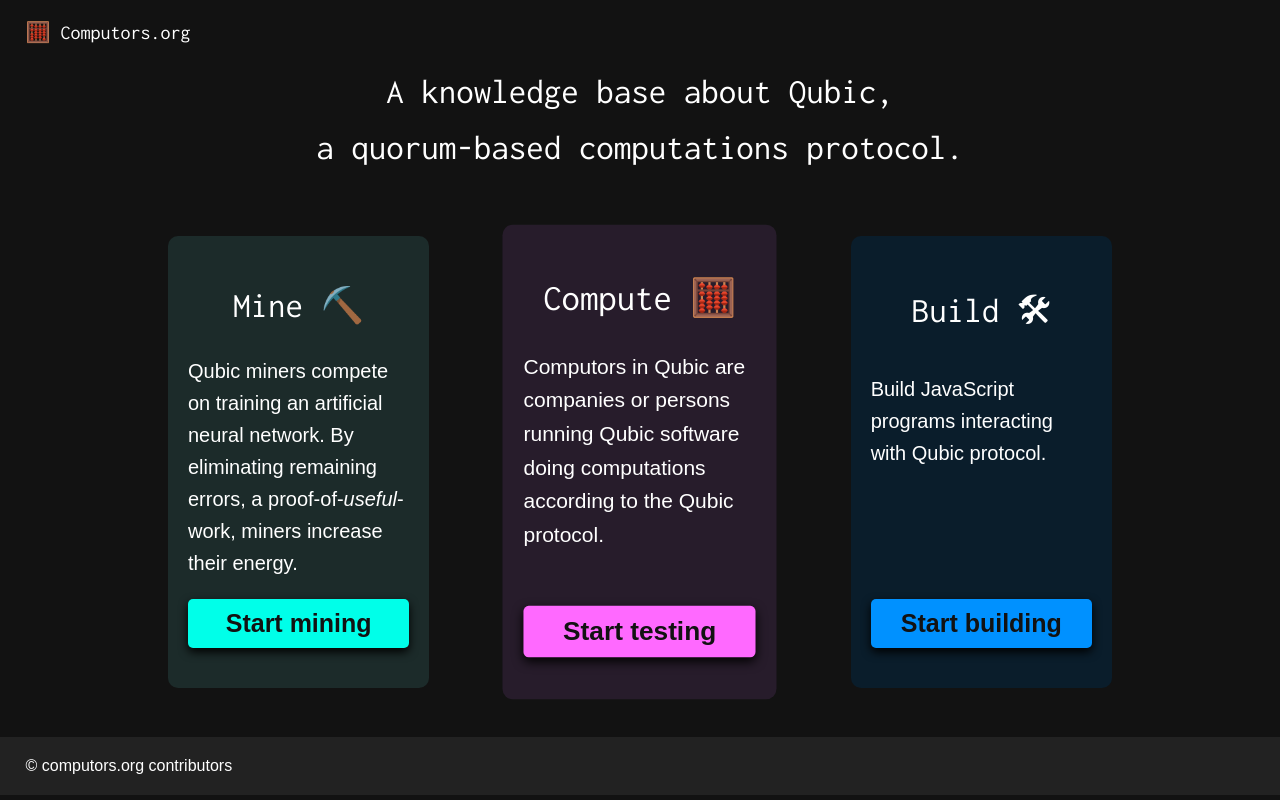
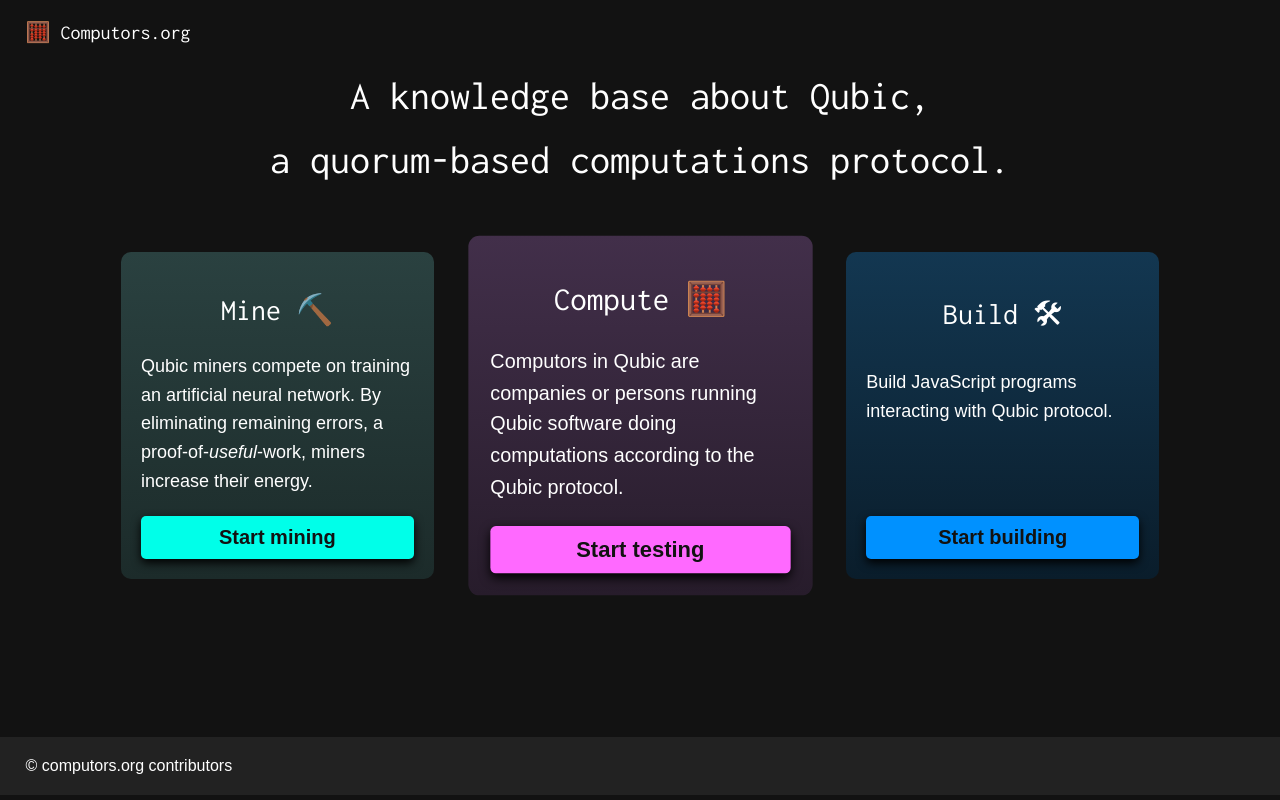
Before and after one commit to computor-tools/computors.org, a React (Vite) app: page / in a window 1280 px wide. Built offline with nearby package versions, Linux system fonts and the light colour scheme; what path would draw is missing.

Commit message:
update homepage

```diff
--- a/src/Components/Home.jsx
+++ b/src/Components/Home.jsx
@@ -13,11 +13,11 @@ const Intro = styled.section`
   }
 
   p {
-    max-width: 60vw;
+    max-width: max(1000px, 85vw);
     line-height: 160%;
     text-align: center;
     font-family: Inconsolata, 'monospace';
-    font-size: 35px;
+    font-size: 40px;
     margin: 0;
     padding: 0;
 
@@ -31,9 +31,9 @@ const Intro = styled.section`
 `;
 
 const IntroNav = styled.div`
-  margin-top: 60px;
+  margin: 60px 0;
   display: flex;
-  max-width: 80vw;
+  max-width: max(1000px, 85vw);
 
   @media (max-width: 768px) {
     margin-top: 20px;
@@ -45,35 +45,46 @@ const IntroNav = styled.div`
 
   section {
     flex: 1;
-    margin: 0 40px;
-    padding: 20px;
+    margin: 0 25px;
+    padding: 40px 20px 20px 20px;
     border-radius: 10px;
     display: flex;
     flex-direction: column;
     justify-content: space-between;
     transition: transform 0.3s;
 
+    &:hover {
+      transform: scale(1.02);
+    }
+
     &:nth-child(2n) {
-      transform: scale(1.05);
+      transform: scale(1.1);
+
       &:hover {
-        transform: scale(1.15);
+        transform: scale(1.12);
       }
     }
 
-    &:hover {
-      transform: scale(1.1);
-    }
+    @media (max-width: 768px) {
+      &:nth-child(2n) {
+        transform: scale(1);
+        &:hover {
+          transform: scale(1);
+        }
+      }
 
-    @media (max-width: 768px) {
+      &:hover {
+        transform: scale(1);
+      }
       margin: 8px 14px;
-      padding: 0;
-      transform: scale(1) !important;
+      padding: 14px 0;
     }
   }
 
   h2 {
     font-weight: normal;
-    font-size: 35px;
+    font-size: 30px;
+    margin-top: 0;
     text-align: center;
     font-family: Inconsolata, 'monospace';
 
@@ -86,7 +97,7 @@ const IntroNav = styled.div`
 
   p {
     text-align: left;
-    font-size: 20px;
+    font-size: 18px;
     font-family: sans-serif;
 
     @media (max-width: 768px) {
@@ -97,7 +108,7 @@ const IntroNav = styled.div`
 `;
 
 const IntroLink = styled(Link)`
-  margin: 20px 0;
+  margin: 20px 0 0 0;
   padding: 10px 30px;
   background: #222;
   border-radius: 5px;
@@ -106,15 +117,14 @@ const IntroLink = styled(Link)`
   }};
   color: #121212;
   box-shadow: 0 4px 10px rgba(0, 0, 0.5);
-  transition: transform 0.3s;
-  font-size: 25px;
+  font-size: 20px;
   font-family: sans-serif;
   text-align: center;
   display: block;
   font-weight: bold;
 
   @media (max-width: 768px) {
-    margin: 20px 14px;
+    margin: 20px 14px 0 14px;
     width: calc(100% - 88px);
   }
 
@@ -140,7 +150,7 @@ const Home = function () {
         <br />a quorum-based computations protocol.
       </p>
       <IntroNav>
-        <section style={{ background: '#1c2b2a' }}>
+        <section style={{ background: 'linear-gradient(#2a4140, #1c2b2a)' }}>
           <div>
             <h2>Mine ⛏️</h2>
             <p>
@@ -150,7 +160,7 @@ const Home = function () {
           </div>
           <IntroLink to="/mining">Start mining</IntroLink>
         </section>
-        <section style={{ background: '#271c2b' }}>
+        <section style={{ background: 'linear-gradient(#422f4a, #271c2b)' }}>
           <div>
             <h2>Compute 🧮</h2>
             <p>
@@ -162,7 +172,7 @@ const Home = function () {
             Start testing
           </IntroLink>
         </section>
-        <section style={{ background: 'rgb(10, 29, 43)' }}>
+        <section style={{ background: 'linear-gradient(rgb(19, 55, 81), rgb(10, 29, 43)' }}>
           <div>
             <h2>Build 🛠</h2>
             <p>Build JavaScript programs interacting with Qubic protocol.</p>
```
